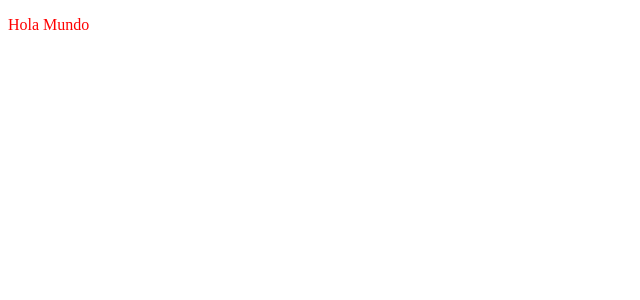
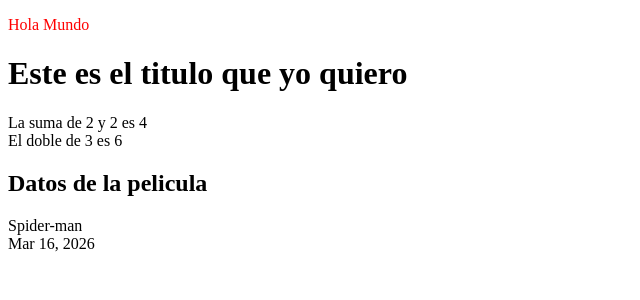
Before and after one commit to PeterCodeDev/Angular_ASP.NET, an Angular app in the folder front-end/: page / in a window 1280 px wide. Shown: the top 300 px of the page, without its empty margins (0-640 px from the left). Built offline with nearby package versions, Linux system fonts and the light colour scheme.

Commit message:
Update app.ts y app.html (Usando date)

```diff
--- a/front-end/src/app/app.html
+++ b/front-end/src/app/app.html
@@ -1 +1,16 @@
 <p>Hola Mundo</p>
+
+<div><h1> {{title()}} </h1></div>
+
+<div>La suma de 2 y 2 es {{2+2}}</div>
+
+<div>El doble de 3 es {{duplicarNumero(3)}}</div>
+
+<h2>Datos de la pelicula</h2>
+
+<div>
+  {{pelicula.titulo}}
+</div>
+<div>
+  {{pelicula.fechaLanzamiento | date}}
+</div>
--- a/front-end/src/app/app.ts
+++ b/front-end/src/app/app.ts
@@ -1,12 +1,27 @@
+import { CommonModule } from '@angular/common';
 import { Component, signal } from '@angular/core';
-import { RouterOutlet } from '@angular/router';
+import {NgModule} from '@angular/core'
+//import { RouterOutlet } from '@angular/router';
 
 @Component({
   selector: 'app-root',
-  imports: [RouterOutlet],
+  //imports: [RouterOutlet],
+  imports:[CommonModule],
   templateUrl: './app.html',
   styleUrl: './app.css'
 })
 export class App {
-  protected readonly title = signal('front-end');
+  protected readonly title = signal('Este es el titulo que yo quiero');
+
+  manejarClick(){
+    // Hacer lo que yo quiera
+  }
+  duplicarNumero(valor:number): number{
+    return valor*2;
+  }
+
+  pelicula = {
+    titulo : 'Spider-man',
+    fechaLanzamiento: new Date()
+  };
 }
```
